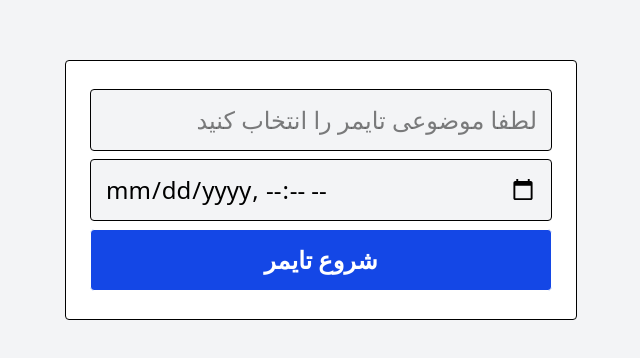
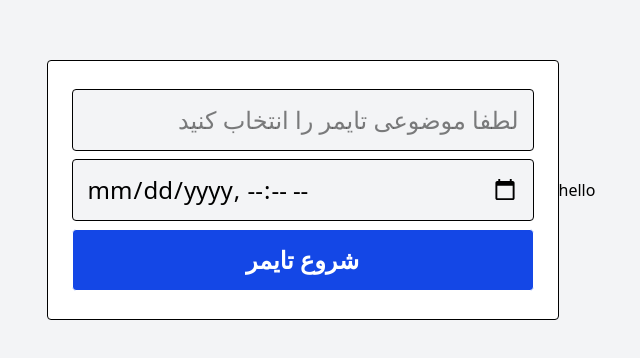
Before and after one commit to murtaza-yaqobi/Javascript-Files, a website: page countDown Timer/index.html in a window 1280 px wide. Shown: the part 210-568 px from the top of the page, without its empty margins (319-959 px from the left). Drawn offline with Linux system fonts and the light colour scheme.

Commit message:
Changes added

```diff
--- a/countDown Timer/index.html
+++ b/countDown Timer/index.html
@@ -10,7 +10,9 @@
     dir="rtl"
     class="bg-gray-100 h-screen w-full flex justify-center items-center"
   >
-
+  <div>
+    hello
+  </div>
     <section
       id="main_timer"
       class="bg-white px-6 py-7 h-fit w-[40%] border rounded-sm"
```
